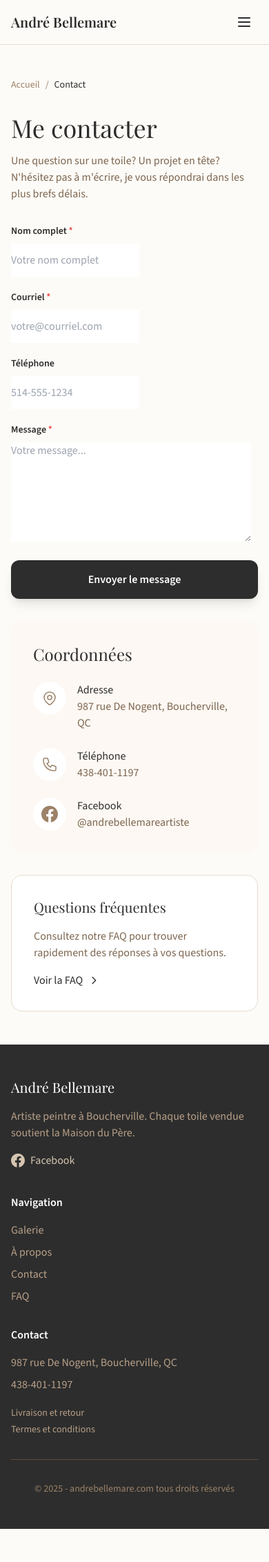
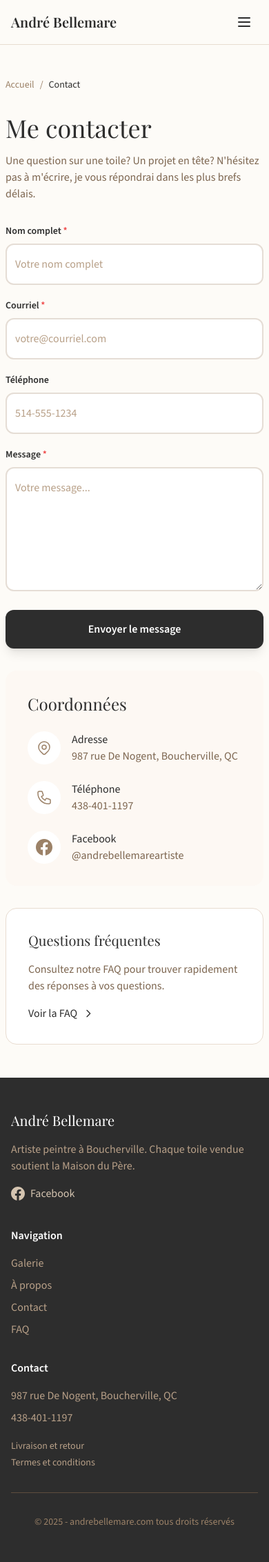
Before and after one commit to vincent-cantin-bellemare/andrebellemare, a Django app: page /contact/ in a window 390 px wide. Shown: the whole page at 69% size. Before the commit the page ends 2216 px from the top, so only its background shows below. Run offline with Django 5.2, Linux system fonts and the light colour scheme; data that the repository does not hold is empty; some libraries are stand-ins or nearby versions; some web fonts are replaced.

Commit message:
Enhance form styling and layout across templates. Update base.html with improved input styles, focus states, and dark mode support. Adjust contact.html for better responsiveness and padding. Ensure full-width field wrappers for consistent design.

```diff
--- a/templates/base.html
+++ b/templates/base.html
@@ -93,9 +93,46 @@
 
         /* Form styles */
         .form-input, .form-textarea {
-            @apply w-full px-4 py-4 sm:px-5 sm:py-4 md:px-6 md:py-5 text-base md:text-lg border-2 border-warm-200 rounded-xl focus:ring-2 focus:ring-warm-400 focus:border-warm-400 transition-all duration-200 bg-white dark:bg-warm-800 dark:border-warm-700 dark:text-white placeholder-warm-400 dark:placeholder-warm-500;
-            font-size: 16px; /* Prevents iOS zoom on focus */
-            min-height: 48px; /* Minimum touch target size for mobile */
+            width: 100% !important;
+            max-width: 100% !important;
+            padding: 1rem 0.75rem;
+            font-size: 16px;
+            border: 2px solid rgb(229, 221, 213);
+            border-radius: 0.75rem;
+            background-color: white;
+            transition: all 0.2s;
+            box-sizing: border-box;
+            min-height: 48px;
+        }
+        @media (min-width: 640px) {
+            .form-input, .form-textarea {
+                padding: 1rem;
+            }
+        }
+        @media (min-width: 768px) {
+            .form-input, .form-textarea {
+                padding: 1.25rem 1.5rem;
+                font-size: 1.125rem;
+            }
+        }
+        .form-input:focus, .form-textarea:focus {
+            outline: none;
+            border-color: rgb(184, 160, 136);
+            box-shadow: 0 0 0 2px rgba(184, 160, 136, 0.2);
+        }
+        .dark .form-input, .dark .form-textarea {
+            background-color: rgb(63, 52, 42);
+            border-color: rgb(94, 77, 61);
+            color: white;
+        }
+        .dark .form-input:focus, .dark .form-textarea:focus {
+            border-color: rgb(184, 160, 136);
+        }
+        .form-input::placeholder, .form-textarea::placeholder {
+            color: rgb(184, 160, 136);
+        }
+        .dark .form-input::placeholder, .dark .form-textarea::placeholder {
+            color: rgb(125, 102, 80);
         }
         .form-input:focus, .form-textarea:focus {
             @apply shadow-lg;
@@ -107,6 +144,12 @@
         }
         .form-input.error-field:focus, .form-textarea.error-field:focus {
             @apply border-red-500 dark:border-red-600 ring-red-400 dark:ring-red-500;
+        }
+
+        /* Field wrapper - ensure full width */
+        .field-wrapper {
+            width: 100%;
+            max-width: 100%;
         }
 
         /* Error message */
@@ -296,9 +339,9 @@
     </footer>
 
     <!-- Purchase Modal -->
-    <div id="purchase-modal" class="fixed inset-0 z-50 hidden items-center justify-center p-4 bg-black/60 backdrop-blur-md">
-        <div class="bg-white dark:bg-warm-800 rounded-3xl shadow-2xl max-w-lg w-full max-h-[90vh] overflow-y-auto transform transition-all">
-            <div class="p-8">
+    <div id="purchase-modal" class="fixed inset-0 z-50 hidden items-center justify-center p-1 sm:p-4 bg-black/60 backdrop-blur-md">
+        <div class="bg-white dark:bg-warm-800 rounded-3xl shadow-2xl w-full max-w-lg sm:max-w-lg max-h-[90vh] overflow-y-auto transform transition-all m-2 sm:m-0">
+            <div class="p-3 sm:p-6 md:p-8">
                 <!-- Header -->
                 <div class="flex justify-between items-start mb-8">
                     <div>
--- a/templates/pages/contact.html
+++ b/templates/pages/contact.html
@@ -5,7 +5,7 @@
 {% block meta_description %}Contactez André Bellemare, artiste peintre à Boucherville. Questions, demandes d'achat ou simplement pour échanger sur l'art.{% endblock %}
 
 {% block content %}
-<div class="max-w-7xl mx-auto px-4 sm:px-6 lg:px-8 py-12">
+<div class="max-w-7xl mx-auto px-2 sm:px-4 md:px-6 lg:px-8 py-12">
     <!-- Breadcrumb -->
     <nav class="mb-8 text-sm scroll-fade-in">
         <ol class="flex items-center space-x-2 text-warm-500">
@@ -17,7 +17,7 @@
 
     <div class="grid grid-cols-1 lg:grid-cols-2 gap-8 md:gap-12">
         <!-- Contact Form -->
-        <div class="scroll-fade-in w-full">
+        <div class="scroll-fade-in w-full min-w-0">
             <h1 class="font-display text-4xl text-charcoal dark:text-white mb-4">Me contacter</h1>
             <p class="text-warm-600 dark:text-warm-400 mb-8">
                 Une question sur une toile? Un projet en tête? N'hésitez pas à m'écrire,
@@ -56,7 +56,7 @@
             </div>
             {% endif %}
 
-            <form method="post" id="contact-form" class="space-y-5 md:space-y-6">
+            <form method="post" id="contact-form" class="space-y-5 md:space-y-6 w-full">
                 {% csrf_token %}
 
                 <div class="field-wrapper">
```
